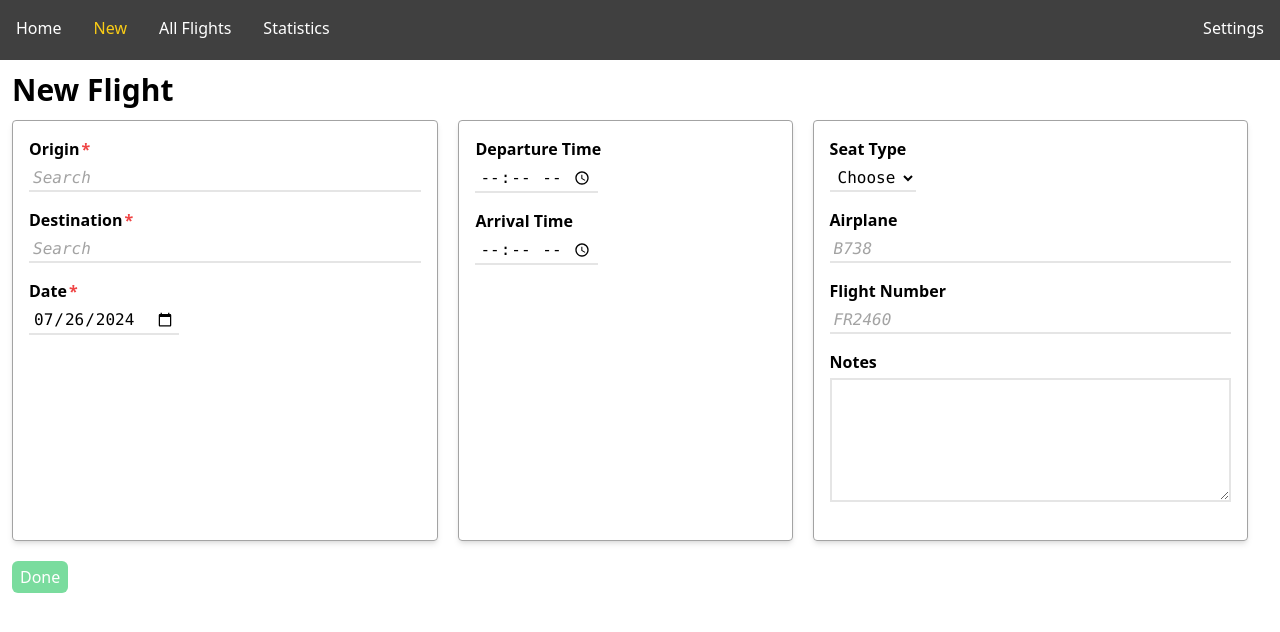
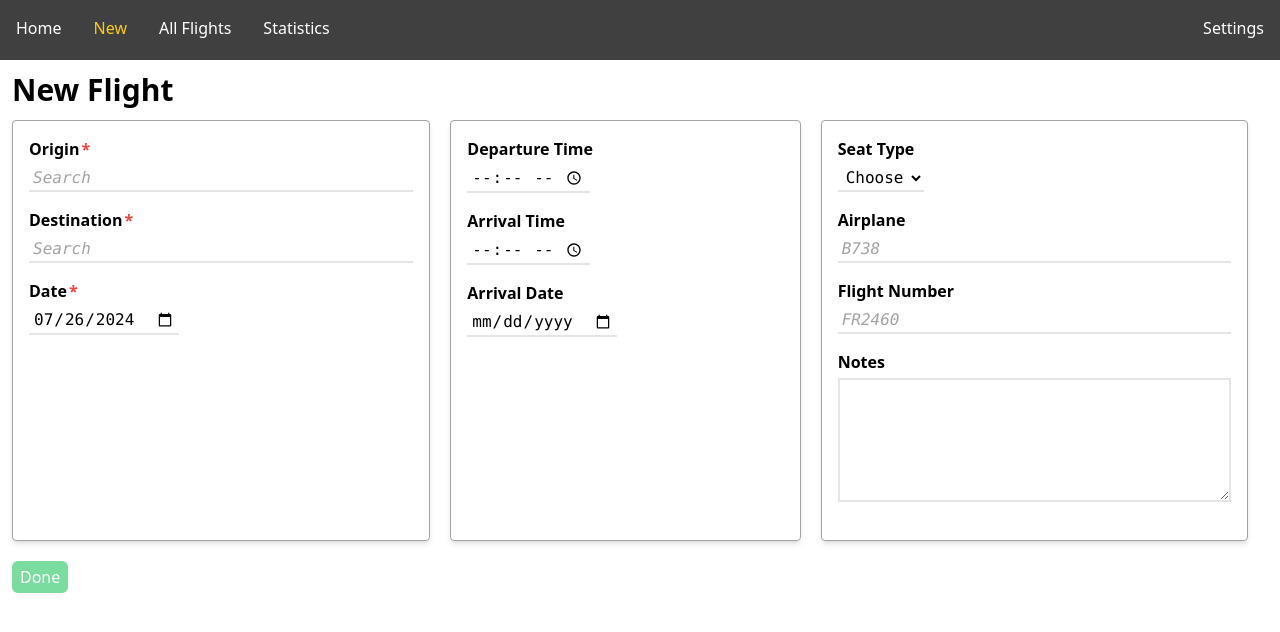
Before and after one commit to RobertDWhite/jetlog, a React (Vite) app: page /new in a window 1280 px wide. Shown: the top 632 px of the page. Built offline with nearby package versions, Linux system fonts and the light colour scheme.

Commit message:
Frontend support for arrival_date field (#31, #32)

```diff
--- a/client/components/FlightsTable.tsx
+++ b/client/components/FlightsTable.tsx
@@ -55,6 +55,7 @@ export default function FlightsTable({ filters }) {
         <table className="table-auto w-full">
             <tr>
                 <TableHeading text="Date"/>
+                <TableHeading text="Arrival Date"/>
                 <TableHeading text="Origin"/>
                 <TableHeading text="Destination"/>
                 <TableHeading text="Departure Time"/>
@@ -69,6 +70,7 @@ export default function FlightsTable({ filters }) {
             <tr className="cursor-pointer even:bg-gray-100 hover:bg-gray-200 duration-75"
                 onClick={() => handleRowClick(flight.id)}>
                 <TableCell text={flight.date}/>
+                <TableCell text={flight.arrivalDate || "N/A"}/>
                 <TableCell text={flight.origin.city + ' (' + (flight.origin.iata || flight.origin.icao) + ')'}/>
                 <TableCell text={flight.destination.city + ' (' + (flight.destination.iata || flight.destination.icao) + ')'} />
                 <TableCell text={flight.departureTime || "N/A"}/>
--- a/client/components/SingleFlight.tsx
+++ b/client/components/SingleFlight.tsx
@@ -93,6 +93,7 @@ export default function SingleFlight({ flightID }) {
                         <p>Date: <Input type="date" name="date" onChange={handleInputChange} /></p>
                         <p>Departure Time: <Input type="time" name="departureTime" onChange={handleInputChange} /></p>
                         <p>Arrival Time: <Input type="time" name="arrivalTime" onChange={handleInputChange} /></p>
+                        <p>Date: <Input type="date" name="arrivalDate" onChange={handleInputChange} /></p>
                         <p>Duration: <Input type="number" name="duration" onChange={handleInputChange} /></p>
                     </>
                     :
@@ -100,6 +101,7 @@ export default function SingleFlight({ flightID }) {
                         <p>Date: <span>{flight.date}</span></p>
                         <p>Departure Time: <span>{flight.departureTime || "N/A"}</span></p>
                         <p>Arrival Time: <span>{flight.arrivalTime || "N/A"}</span></p>
+                        <p>Arrival Date: <span>{flight.arrivalDate || "N/A"}</span></p>
                         <p>Duration: <span>{flight.duration ? flight.duration + " min" : "N/A"}</span></p>
                     </>
                     }
--- a/client/models.ts
+++ b/client/models.ts
@@ -5,6 +5,7 @@ export class Flight {
     destination: Airport;
     departureTime: string;
     arrivalTime: string;
+    arrivalDate: string;
     seat: string;
     duration: number;
     distance: number;
--- a/client/pages/New.tsx
+++ b/client/pages/New.tsx
@@ -45,10 +45,13 @@ function FlightDetails() {
         // calculate duration if possible
         if(flight.date && flight.departureTime && flight.arrivalTime) {
             const departure = new Date(flight.date + 'T' + flight.departureTime);
-            const arrival = new Date(flight.date + 'T' + flight.arrivalTime);
+            const arrival = flight.arrivalDate ?
+                            new Date(flight.arrivalDate + 'T' + flight.arrivalTime)
+                            : new Date(flight.date + 'T' + flight.arrivalTime);
 
-            if(arrival.getTime() <= departure.getTime()) {
+            if(!flight.arrivalDate && arrival.getTime() <= departure.getTime()) {
                 arrival.setDate(arrival.getDate() + 1);
+                flight.arrivalDate = arrival.toLocaleDateString("en-CA");
             }
 
             const duration_millis = arrival.getTime() - departure.getTime();
@@ -91,6 +94,12 @@ function FlightDetails() {
                            name="arrivalTime"
                            value={flight.arrivalTime}
                            onChange={handleChange}/>
+                    <br />
+                    <Label text="Arrival Date" />
+                    <Input type="date"
+                           name="arrivalDate"
+                           value={flight.arrivalDate}
+                           onChange={handleChange} />
                 </div>
 
                 <div className="container">
```
